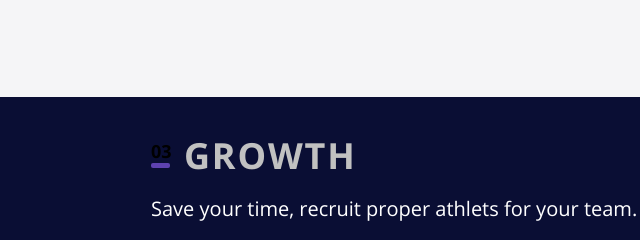
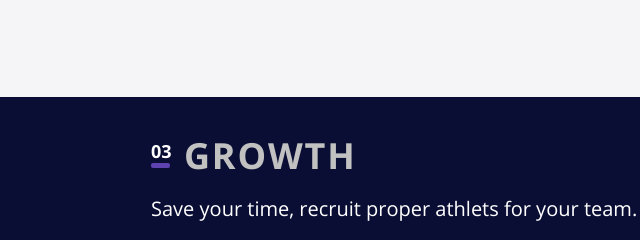
Before and after one commit to MrKesha/MQ-diplom, a plain HTML site: page index.html in a window 1280 px wide. Shown: the part 2440-2680 px from the top of the page, 41-681 px from the left. Drawn offline with Linux system fonts and the light colour scheme; files whose address does not match are found by name.

Commit message:
Add files via upload

```diff
--- a/CSS/style.css
+++ b/CSS/style.css
@@ -174,6 +174,16 @@ body {
     text-transform: uppercase;
     padding-right: 14px;
   }
+  .frame_number_three {
+    width: 19px;
+    height: 14px;
+    color: #fff;
+    font-family: bold, arial, sans-serif;
+    font-size: 18px;
+    font-weight: 700;
+    text-transform: uppercase;
+    padding-right: 14px;
+  }
   .frame_number::after {
     content: "";
     background-color: #5e42b0;
@@ -182,7 +192,16 @@ body {
     width: 19px;
     height: 5px;
   }
-  /*
+    .frame_number_three::after {
+    content: "";
+    background-color: #5e42b0;
+    position: absolute;
+    border-radius: 2px;
+    width: 19px;
+    height: 5px;
+  }
+/*
+
     .frame_number::after {
         content: "";
         background-color: #fff;
@@ -192,6 +211,7 @@ body {
         height: 5px;
 }                                  не получается задать третьему элементу белый фон
 */
+
   .frame-title_h3 {
     margin: 0;
     width: 256px;
--- a/index.html
+++ b/index.html
@@ -115,7 +115,7 @@
 
           <div class="container-players-3">
             <div class="frame-text">
-              <div class="frame_number tiny">03</div>
+              <div class="frame_number_three">03</div>
               <h3 class="frame-title_h3"> Growth </h3>
             </div>
             <p class="frame-text-p_players">Save your time, recruit proper athlets for your team. </p>
```
